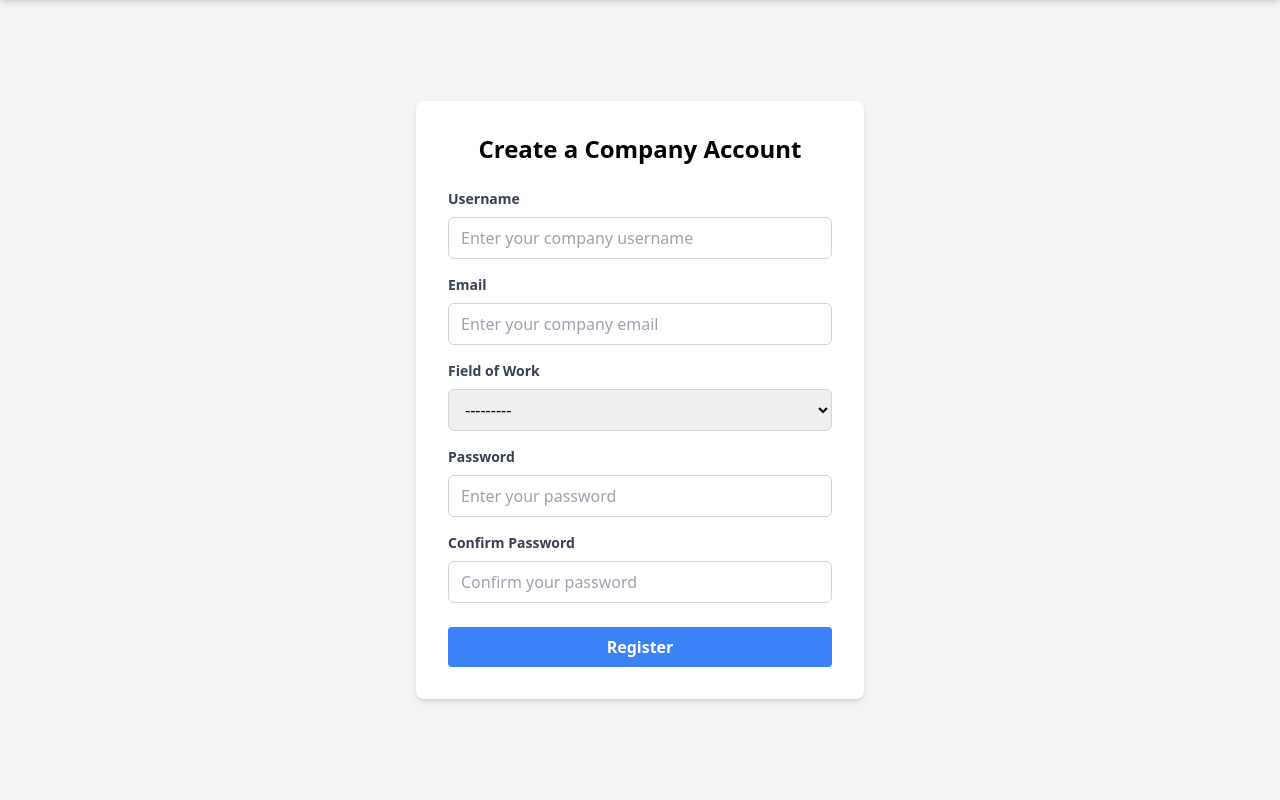
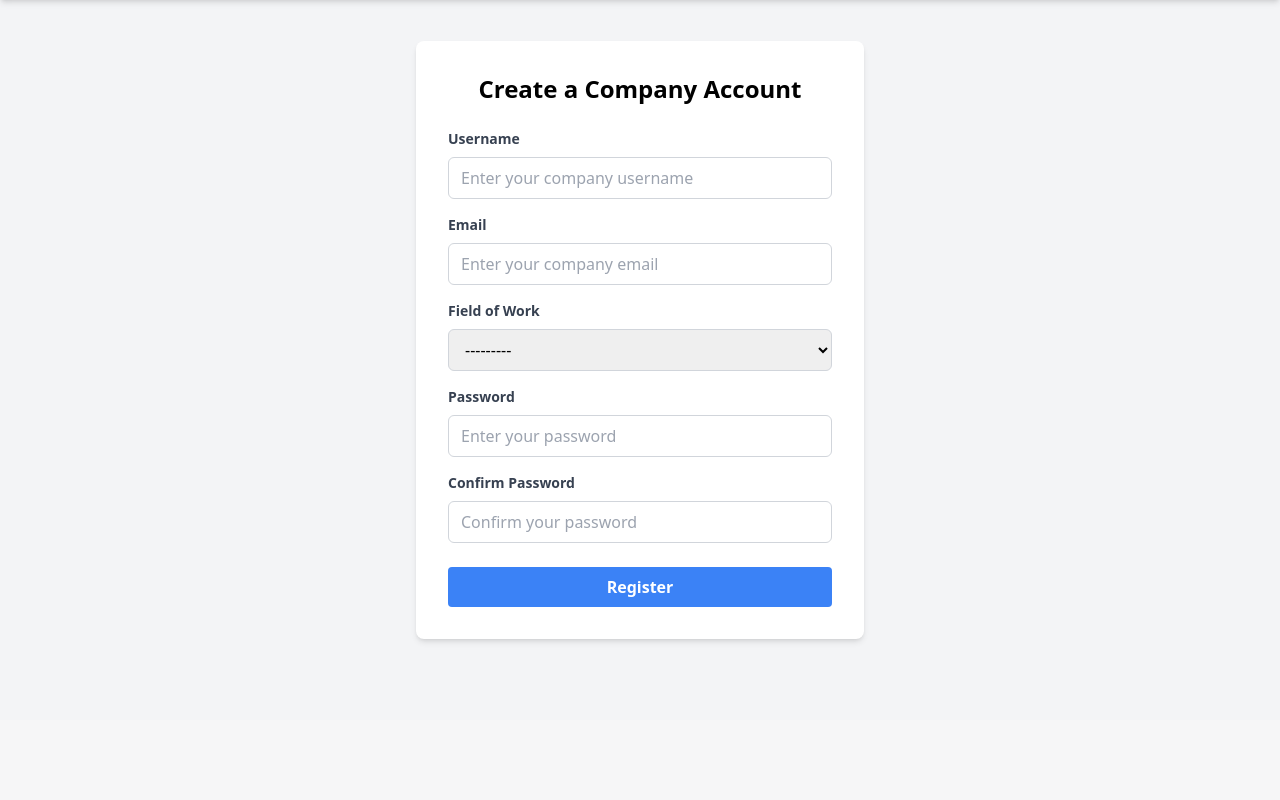
Before and after one commit to johneliud/xpertshub, a Django app: page /auth/register/company/ in a window 1280 px wide. Shown: the part 80-880 px from the top of the page. After the commit the page ends 723 px from the top, so only its background shows below. Run offline with Django 5.2, Linux system fonts and the light colour scheme; some libraries are stand-ins or nearby versions.

Commit message:
style: adjust company registration page height to account for header.

```diff
--- a/users/templates/users/company_register.html
+++ b/users/templates/users/company_register.html
@@ -1,5 +1,5 @@
 {% extends "xpertshub_app/base.html" %} {% block content %}
-<div class="min-h-screen flex items-center justify-center">
+<div class="flex items-center justify-center" style="min-height: calc(100vh - 120px);">
   <div class="max-w-md w-full">
     <div class="bg-white p-8 rounded-lg shadow-md">
       <h2 class="text-2xl font-bold text-center mb-6">
```
